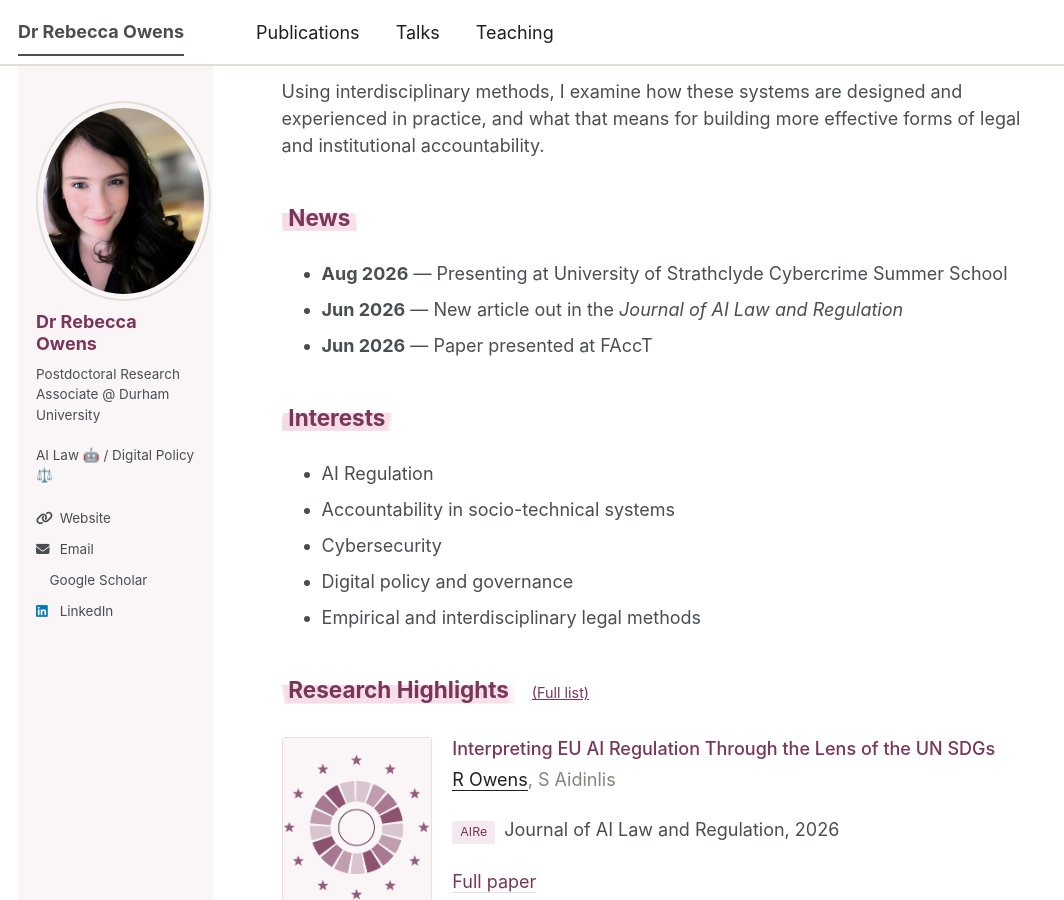
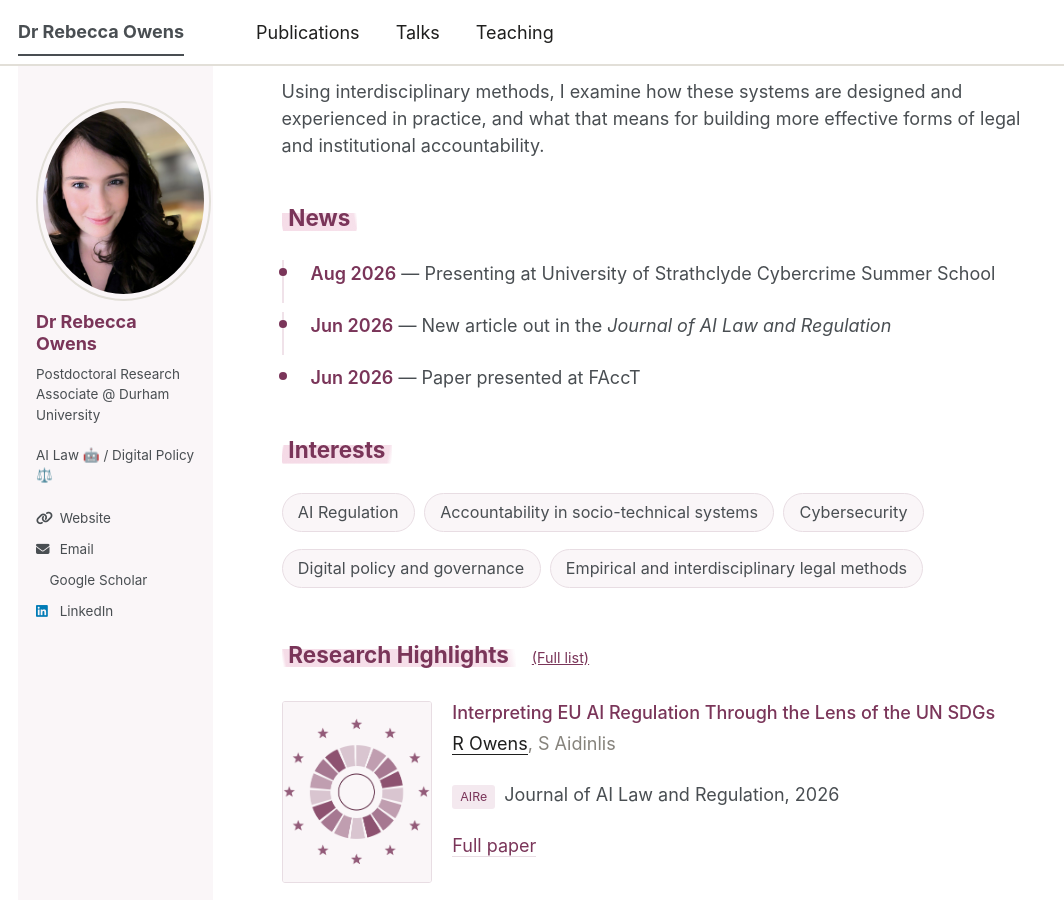
Before and after one commit to Rebecca-Owens/Rebecca-Owens.github.io, a Jekyll site: the page built from _pages/about.md, in a window 1280 px wide and 900 px high, scrolled down 482 px. Shown: the whole window, without its empty margins (0-1064 px from the left). Built offline with Jekyll 4.4.1, drawn with Linux system fonts in a browser that asks for light colours; a style sheet for code colours, icons or effects is not loaded.

Commit message:
Convert news and interests sections to list format

```diff
--- a/_pages/about.md
+++ b/_pages/about.md
@@ -17,17 +17,21 @@ Using interdisciplinary methods, I examine how these systems are designed and ex
 
 ## <span class="marker">News</span>
 
-- **Aug 2026** — Presenting at University of Strathclyde Cybercrime Summer School
-- **Jun 2026** — New article out in the *Journal of AI Law and Regulation*
-- **Jun 2026** — Paper presented at FAccT
+<ul class="news-list">
+  <li><strong>Aug 2026</strong> — Presenting at University of Strathclyde Cybercrime Summer School</li>
+  <li><strong>Jun 2026</strong> — New article out in the <em>Journal of AI Law and Regulation</em></li>
+  <li><strong>Jun 2026</strong> — Paper presented at FAccT</li>
+</ul>
 
 ## <span class="marker">Interests</span>
 
-- AI Regulation
-- Accountability in socio-technical systems
-- Cybersecurity
-- Digital policy and governance
-- Empirical and interdisciplinary legal methods
+<ul class="interest-tags">
+  <li>AI Regulation</li>
+  <li>Accountability in socio-technical systems</li>
+  <li>Cybersecurity</li>
+  <li>Digital policy and governance</li>
+  <li>Empirical and interdisciplinary legal methods</li>
+</ul>
 
 ## <span class="marker">Research Highlights</span> <a class="rh-full" href="/publications/">(Full list)</a>
 
```
